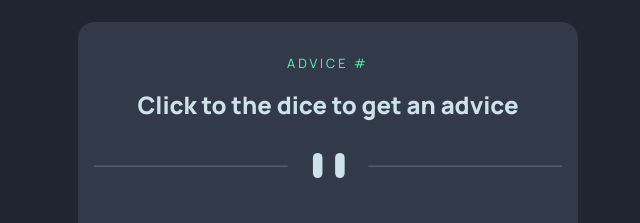
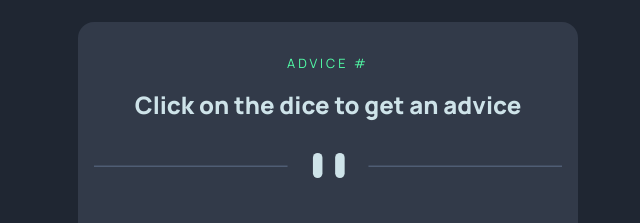
Before and after one commit to benceturbulence/FrontendMentor-advice-generator-app-main, a plain HTML site: page index.html in a window 1280 px wide. Shown: the top 223 px of the page, 312-952 px from the left. Drawn offline with Linux system fonts and the light colour scheme.

Commit message:
ortographical error correction

```diff
--- a/index.html
+++ b/index.html
@@ -18,7 +18,7 @@
         </header>
 
         <div class = "advice" id = "adviceEl">
-          Click to the dice to get an advice        </div>
+          Click on the dice to get an advice        </div>
 
         <img class = "divider" src = "images/pattern-divider-mobile.svg">
         <button id = "adviceBtn"><svg class = "dice" width="24" height="24" xmlns="http://www.w3.org/2000/svg"><path d="M20 0H4a4.005 4.005 0 0 0-4 4v16a4.005 4.005 0 0 0 4 4h16a4.005 4.005 0 0 0 4-4V4a4.005 4.005 0 0 0-4-4ZM7.5 18a1.5 1.5 0 1 1 0-3 1.5 1.5 0 0 1 0 3Zm0-9a1.5 1.5 0 1 1 0-3 1.5 1.5 0 0 1 0 3Zm4.5 4.5a1.5 1.5 0 1 1 0-3 1.5 1.5 0 0 1 0 3Zm4.5 4.5a1.5 1.5 0 1 1 0-3 1.5 1.5 0 0 1 0 3Zm0-9a1.5 1.5 0 1 1 0-3 1.5 1.5 0 0 1 0 3Z" fill="#202733"/></svg></button>
```
